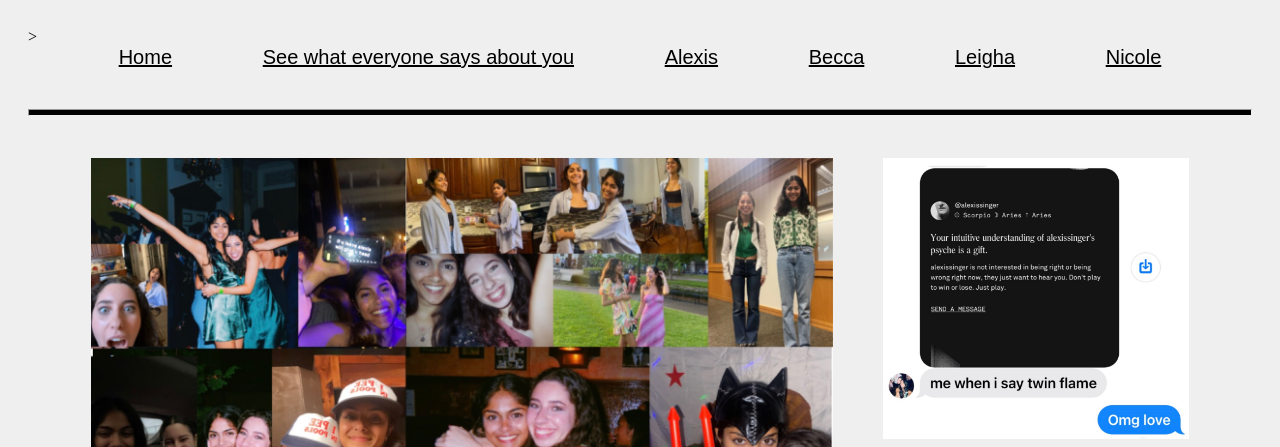
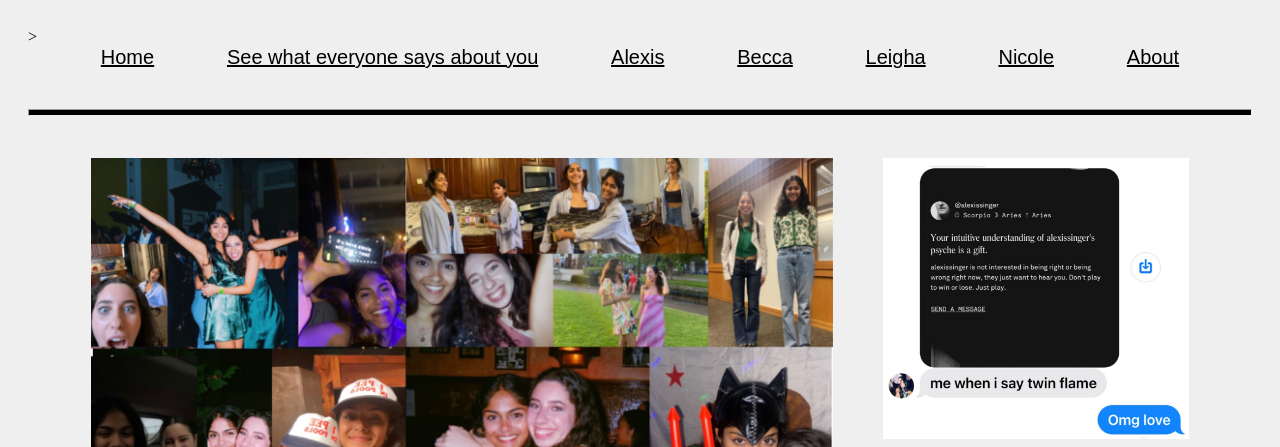
Before and after one commit to myghubthesecond/myghubthesecond.github.io, a plain HTML site: page html/alexis.html in a window 1280 px wide. Shown: the top 447 px of the page. Drawn offline with Linux system fonts and the light colour scheme.

Commit message:
Update alexis.html

```diff
--- a/html/alexis.html
+++ b/html/alexis.html
@@ -88,6 +88,7 @@
             <a href="becca.html">Becca</a>
             <a href="leigha.html">Leigha</a>
             <a href="nicole.html">Nicole</a>
+            <a href="contact.html">About</a>
         </div>
 
         <hr>
```
